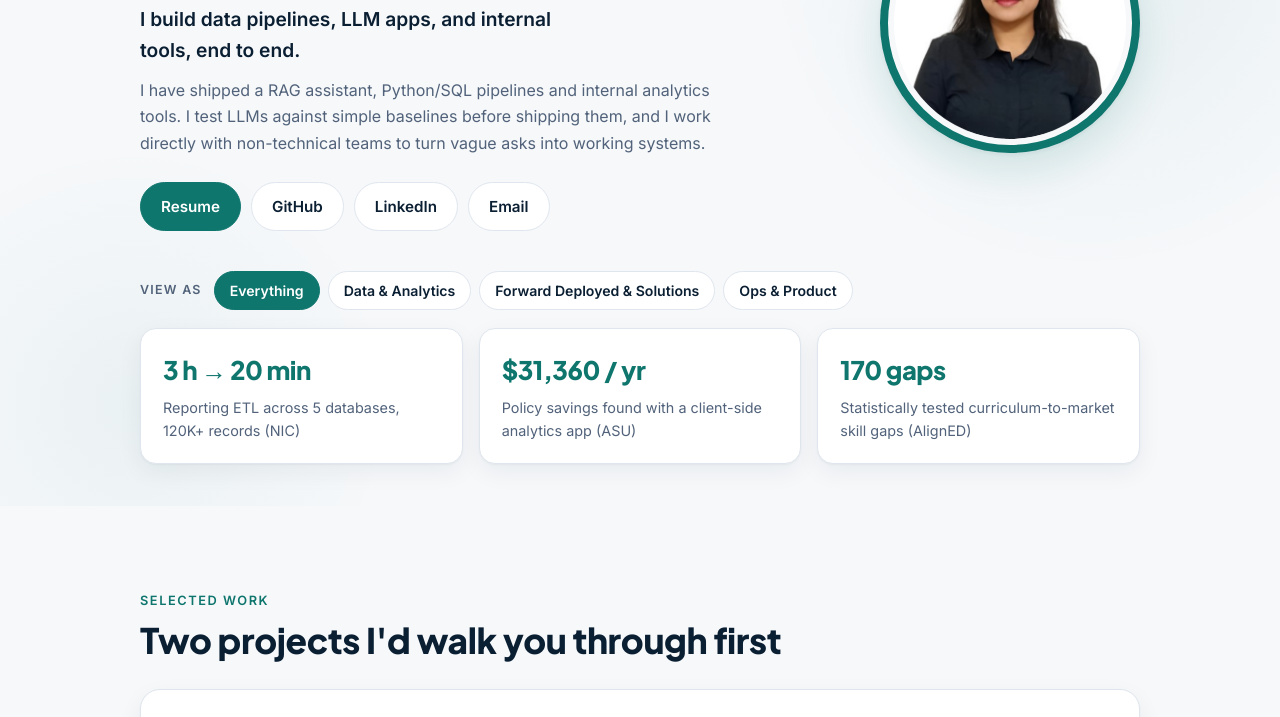
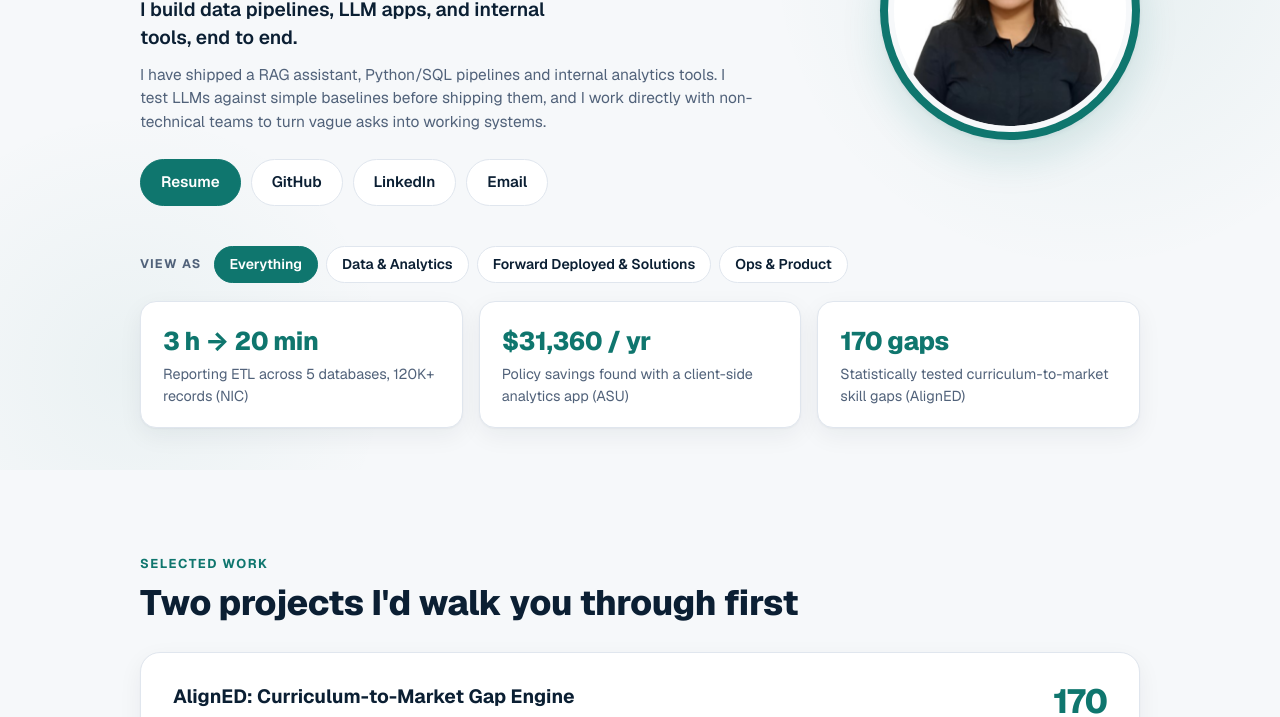
Before and after one commit to shravanii15/Portfolio, a plain HTML site: page index.html in a window 1280 px wide. Shown: the part 314-1031 px from the top of the page. Drawn offline with nearby package versions, Linux system fonts and the light colour scheme; no server answers.

Commit message:
Switch to Geist and tighten body typography
Co-Authored-By: Claude Sonnet 5.5 <noreply@anthropic.com>

```diff
--- a/index.html
+++ b/index.html
@@ -26,7 +26,7 @@
 </script>
 <link rel="preconnect" href="https://fonts.googleapis.com">
 <link rel="preconnect" href="https://fonts.gstatic.com" crossorigin>
-<link href="https://fonts.googleapis.com/css2?family=Inter:wght@400;500;600&family=Plus+Jakarta+Sans:wght@600;700;800&display=swap" rel="stylesheet">
+<link href="https://fonts.googleapis.com/css2?family=Geist:wght@400;500;600;700;800&display=swap" rel="stylesheet">
 <link rel="stylesheet" href="styles.css">
 <script type="application/ld+json">
 {"@context":"https://schema.org","@type":"Person","name":"Shravani Kishor Kulkarni","jobTitle":"Data Engineer","url":"https://shravanikulkarni-mu.vercel.app/","sameAs":["https://github.com/shravanii15","https://www.linkedin.com/in/shravani-kulkarni2003/"],"address":{"@type":"PostalAddress","addressLocality":"Tempe","addressRegion":"AZ"}}
--- a/styles.css
+++ b/styles.css
@@ -5,7 +5,7 @@
   --shadow-lg:0 2px 4px rgba(11,31,51,.05),0 18px 40px rgba(15,118,110,.14);
   --glow:rgba(15,118,110,.07); --glow-2:rgba(15,118,110,.05);
   --radius:16px;
-  --font-head:"Plus Jakarta Sans","Inter",system-ui,sans-serif;
+  --font-head:"Geist","Inter",system-ui,sans-serif;
 }
 :root[data-theme="dark"]{
   --bg:#0a1624; --surface:#0f2236; --surface-2:#142b44; --text:#e6edf5; --muted:#93a4b8; --line:#1e3550;
@@ -16,12 +16,12 @@
 }
 *{box-sizing:border-box}
 html{scroll-behavior:smooth;scroll-padding-top:76px}
-body{margin:0;background:var(--bg);color:var(--text);font:16px/1.65 "Inter",system-ui,-apple-system,"Segoe UI",Roboto,sans-serif;-webkit-font-smoothing:antialiased;transition:background .25s,color .25s}
+body{margin:0;background:var(--bg);color:var(--text);font:15.5px/1.5 "Geist","Inter",system-ui,-apple-system,"Segoe UI",Roboto,sans-serif;-webkit-font-smoothing:antialiased;transition:background .25s,color .25s}
 .wrap{max-width:1040px;margin:0 auto;padding:0 20px}
 a{color:var(--accent);text-underline-offset:3px}
 h1,h2,h3,h4,.brand,.proof dt,.keynum strong,.mail,.role{font-family:var(--font-head)}
-h1,h2,h3,h4{line-height:1.2;margin:0}
-p{margin:0 0 12px}
+h1,h2,h3,h4{line-height:1.2;margin:0;letter-spacing:-.015em}
+p{margin:0 0 10px}
 
 /* top bar */
 .top{position:sticky;top:0;z-index:20;background:color-mix(in srgb,var(--bg) 82%,transparent);backdrop-filter:saturate(1.4) blur(12px);-webkit-backdrop-filter:saturate(1.4) blur(12px);border-bottom:1px solid var(--line)}
@@ -138,7 +138,7 @@ h3{font-size:1.2rem;letter-spacing:0}
 h4{font-size:.74rem;text-transform:uppercase;letter-spacing:.1em;color:var(--muted);margin:20px 0 8px}
 h4:first-child{margin-top:0}
 ul{padding-left:1.15rem;margin:0}
-li{margin-bottom:7px}
+li{margin-bottom:5px;line-height:1.5}
 li::marker{color:var(--accent)}
 
 /* tags */
```
Also changed, not shown: notes/keyword-baseline-vs-llm.html (+1 -1 lines).
